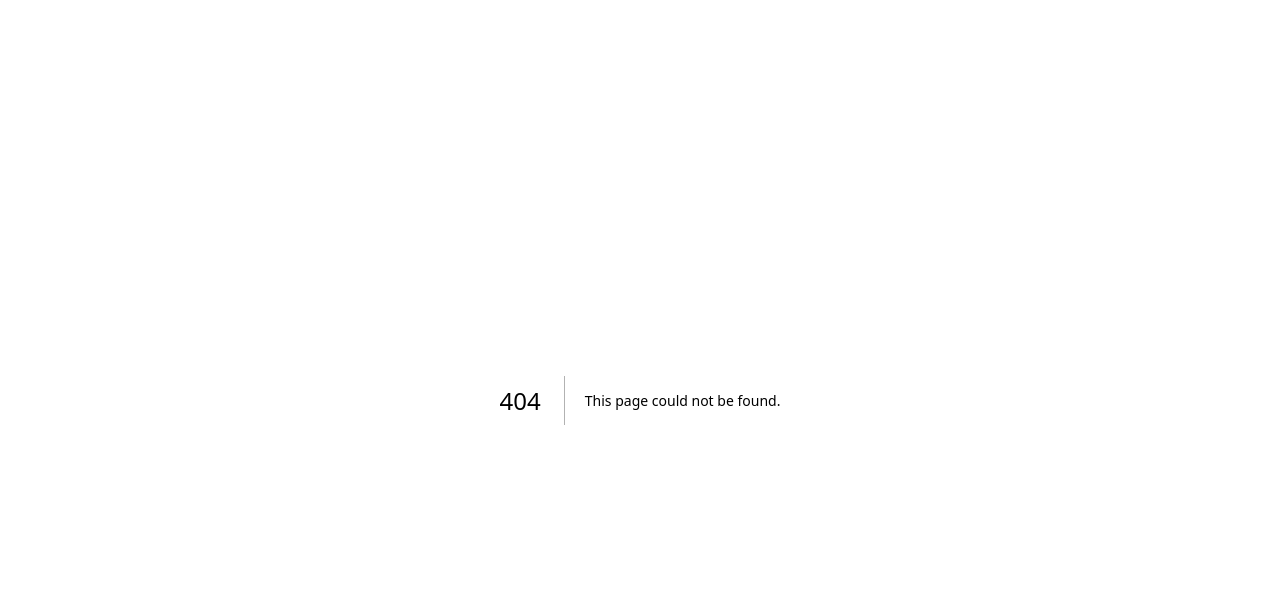
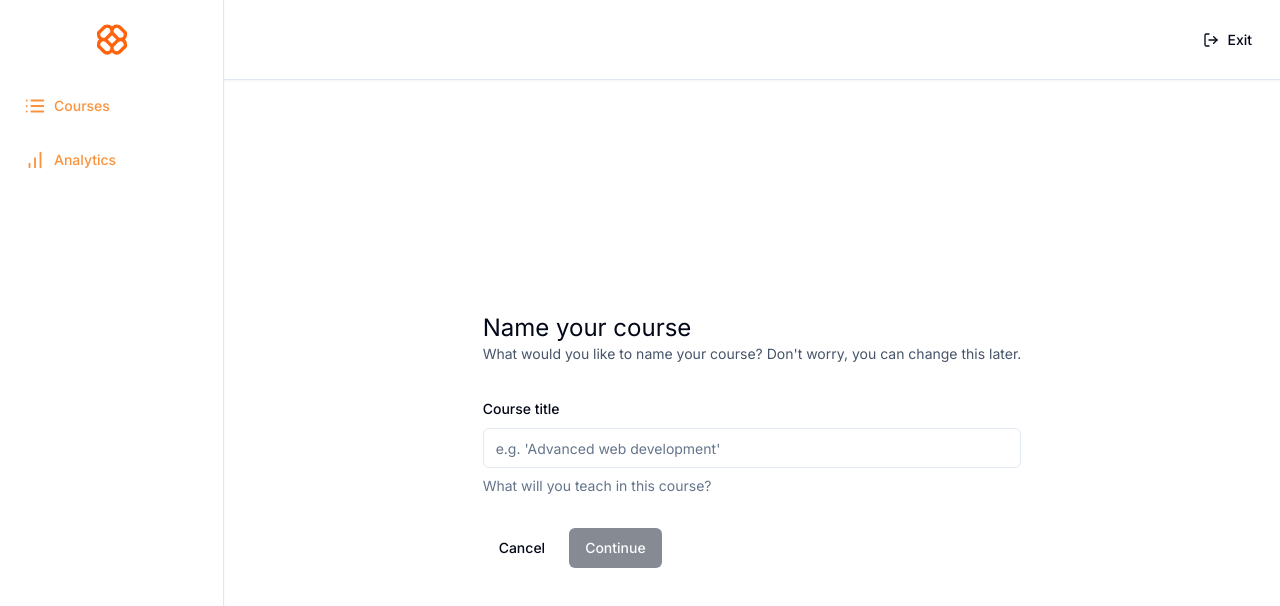
Before and after one commit to TasneemFand/LMS-Platform, a Next.js app: page /teacher/create in a window 1280 px wide. Before the commit this address had no page. Shown: the top 606 px of the page. Built offline with nearby package versions, Linux system fonts and the light colour scheme.

Commit message:
create course page and api

```diff
--- /dev/null
+++ b/app/(dashboard)/(routes)/teacher/create/page.tsx
@@ -0,0 +1,109 @@
+"use client";
+
+import * as z from "zod";
+import axios from "axios";
+import { zodResolver } from "@hookform/resolvers/zod";
+import { useForm } from "react-hook-form";
+import { useRouter } from "next/navigation";
+import Link from "next/link";
+import toast from "react-hot-toast";
+
+import {
+  Form,
+  FormControl,
+  FormDescription,
+  FormField,
+  FormLabel,
+  FormMessage,
+  FormItem,
+} from "@/components/ui/form";
+import { Button } from "@/components/ui/button";
+import { Input } from "@/components/ui/input";
+
+const formSchema = z.object({
+  title: z.string().min(1, {
+    message: "Title is required",
+  }),
+});
+
+const CreatePage = () => {
+  const router = useRouter();
+  const form = useForm<z.infer<typeof formSchema>>({
+    resolver: zodResolver(formSchema),
+    defaultValues: {
+      title: ""
+    },
+  });
+
+  const { isSubmitting, isValid } = form.formState;
+
+  const onSubmit = async (values: z.infer<typeof formSchema>) => {
+    try {
+      const response = await axios.post("/api/courses", values);
+      router.push(`/teacher/courses/${response.data.id}`);
+      toast.success("Course created");
+    } catch {
+      toast.error("Something went wrong");
+    }
+  }
+
+  return (
+    <div className="max-w-5xl mx-auto flex md:items-center md:justify-center h-full p-6">
+      <div>
+        <h1 className="text-2xl">
+          Name your course
+        </h1>
+        <p className="text-sm text-slate-600">
+          What would you like to name your course? Don&apos;t worry, you can change this later.
+        </p>
+        <Form {...form}>
+          <form
+            onSubmit={form.handleSubmit(onSubmit)}
+            className="space-y-8 mt-8"
+          >
+            <FormField
+              control={form.control}
+              name="title"
+              render={({ field }) => (
+                <FormItem>
+                  <FormLabel>
+                    Course title
+                  </FormLabel>
+                  <FormControl>
+                    <Input
+                      disabled={isSubmitting}
+                      placeholder="e.g. 'Advanced web development'"
+                      {...field}
+                    />
+                  </FormControl>
+                  <FormDescription>
+                    What will you teach in this course?
+                  </FormDescription>
+                  <FormMessage />
+                </FormItem>
+              )}
+            />
+            <div className="flex items-center gap-x-2">
+              <Link href="/">
+                <Button
+                  type="button"
+                  variant="ghost"
+                >
+                  Cancel
+                </Button>
+              </Link>
+              <Button
+                type="submit"
+                disabled={!isValid || isSubmitting}
+              >
+                Continue
+              </Button>
+            </div>
+          </form>
+        </Form>
+      </div>
+    </div>
+   );
+}
+
+export default CreatePage;
--- /dev/null
+++ b/app/api/courses/route.ts
@@ -0,0 +1,27 @@
+import { auth } from "@clerk/nextjs";
+import { NextResponse } from "next/server";
+
+import { db } from "@/lib/db";
+
+export async function POST(req: Request) {
+  try {
+    const { userId } = auth();
+    const { title } = await req.json();
+
+    if (!userId) {
+      return new NextResponse("Unauthorized", { status: 401 });
+    }
+
+    const course = await db.course.create({
+      data: {
+        userId,
+        title,
+      },
+    });
+
+    return NextResponse.json(course);
+  } catch (error) {
+    console.log("[COURSES]", error);
+    return new NextResponse("Internal Error", { status: 500 });
+  }
+}
--- a/app/layout.tsx
+++ b/app/layout.tsx
@@ -2,6 +2,7 @@
 import { Inter } from "next/font/google";
 import "./globals.css";
 import { ClerkProvider } from "@clerk/nextjs";
+import { ToastProvider } from "@/components/providers/toaster-provider";
 
 const inter = Inter({ subsets: ["latin"] });
 
@@ -18,7 +19,10 @@
   return (
     <ClerkProvider>
       <html lang="en">
-        <body className={inter.className}>{children}</body>
+        <body className={inter.className}>
+          <ToastProvider />
+          {children}
+        </body>
       </html>
     </ClerkProvider>
   );
--- /dev/null
+++ b/components/providers/toaster-provider.tsx
@@ -0,0 +1,7 @@
+"use client";
+
+import { Toaster } from "react-hot-toast";
+
+export const ToastProvider = () => {
+  return <Toaster />
+};
--- /dev/null
+++ b/components/ui/form.tsx
@@ -0,0 +1,176 @@
+import * as React from "react"
+import * as LabelPrimitive from "@radix-ui/react-label"
+import { Slot } from "@radix-ui/react-slot"
+import {
+  Controller,
+  ControllerProps,
+  FieldPath,
+  FieldValues,
+  FormProvider,
+  useFormContext,
+} from "react-hook-form"
+
+import { cn } from "@/lib/utils"
+import { Label } from "@/components/ui/label"
+
+const Form = FormProvider
+
+type FormFieldContextValue<
+  TFieldValues extends FieldValues = FieldValues,
+  TName extends FieldPath<TFieldValues> = FieldPath<TFieldValues>
+> = {
+  name: TName
+}
+
+const FormFieldContext = React.createContext<FormFieldContextValue>(
+  {} as FormFieldContextValue
+)
+
+const FormField = <
+  TFieldValues extends FieldValues = FieldValues,
+  TName extends FieldPath<TFieldValues> = FieldPath<TFieldValues>
+>({
+  ...props
+}: ControllerProps<TFieldValues, TName>) => {
+  return (
+    <FormFieldContext.Provider value={{ name: props.name }}>
+      <Controller {...props} />
+    </FormFieldContext.Provider>
+  )
+}
+
+const useFormField = () => {
+  const fieldContext = React.useContext(FormFieldContext)
+  const itemContext = React.useContext(FormItemContext)
+  const { getFieldState, formState } = useFormContext()
+
+  const fieldState = getFieldState(fieldContext.name, formState)
+
+  if (!fieldContext) {
+    throw new Error("useFormField should be used within <FormField>")
+  }
+
+  const { id } = itemContext
+
+  return {
+    id,
+    name: fieldContext.name,
+    formItemId: `${id}-form-item`,
+    formDescriptionId: `${id}-form-item-description`,
+    formMessageId: `${id}-form-item-message`,
+    ...fieldState,
+  }
+}
+
+type FormItemContextValue = {
+  id: string
+}
+
+const FormItemContext = React.createContext<FormItemContextValue>(
+  {} as FormItemContextValue
+)
+
+const FormItem = React.forwardRef<
+  HTMLDivElement,
+  React.HTMLAttributes<HTMLDivElement>
+>(({ className, ...props }, ref) => {
+  const id = React.useId()
+
+  return (
+    <FormItemContext.Provider value={{ id }}>
+      <div ref={ref} className={cn("space-y-2", className)} {...props} />
+    </FormItemContext.Provider>
+  )
+})
+FormItem.displayName = "FormItem"
+
+const FormLabel = React.forwardRef<
+  React.ElementRef<typeof LabelPrimitive.Root>,
+  React.ComponentPropsWithoutRef<typeof LabelPrimitive.Root>
+>(({ className, ...props }, ref) => {
+  const { error, formItemId } = useFormField()
+
+  return (
+    <Label
+      ref={ref}
+      className={cn(error && "text-destructive", className)}
+      htmlFor={formItemId}
+      {...props}
+    />
+  )
+})
+FormLabel.displayName = "FormLabel"
+
+const FormControl = React.forwardRef<
+  React.ElementRef<typeof Slot>,
+  React.ComponentPropsWithoutRef<typeof Slot>
+>(({ ...props }, ref) => {
+  const { error, formItemId, formDescriptionId, formMessageId } = useFormField()
+
+  return (
+    <Slot
+      ref={ref}
+      id={formItemId}
+      aria-describedby={
+        !error
+          ? `${formDescriptionId}`
+          : `${formDescriptionId} ${formMessageId}`
+      }
+      aria-invalid={!!error}
+      {...props}
+    />
+  )
+})
+FormControl.displayName = "FormControl"
+
+const FormDescription = React.forwardRef<
+  HTMLParagraphElement,
+  React.HTMLAttributes<HTMLParagraphElement>
+>(({ className, ...props }, ref) => {
+  const { formDescriptionId } = useFormField()
+
+  return (
+    <p
+      ref={ref}
+      id={formDescriptionId}
+      className={cn("text-sm text-muted-foreground", className)}
+      {...props}
+    />
+  )
+})
+FormDescription.displayName = "FormDescription"
+
+const FormMessage = React.forwardRef<
+  HTMLParagraphElement,
+  React.HTMLAttributes<HTMLParagraphElement>
+>(({ className, children, ...props }, ref) => {
+  const { error, formMessageId } = useFormField()
+  const body = error ? String(error?.message) : children
+
+  if (!body) {
+    return null
+  }
+
+  return (
+    <p
+      ref={ref}
+      id={formMessageId}
+      className={cn("text-sm font-medium text-destructive", className)}
+      {...props}
+    >
+      {body}
+    </p>
+  )
+})
+FormMessage.displayName = "FormMessage"
+
+export {
+  useFormField,
+  Form,
+  FormItem,
+  FormLabel,
+  FormControl,
+  FormDescription,
+  FormMessage,
+  FormField,
+}
--- /dev/null
+++ b/components/ui/input.tsx
@@ -0,0 +1,25 @@
+import * as React from "react"
+
+import { cn } from "@/lib/utils"
+
+export interface InputProps
+  extends React.InputHTMLAttributes<HTMLInputElement> {}
+
+const Input = React.forwardRef<HTMLInputElement, InputProps>(
+  ({ className, type, ...props }, ref) => {
+    return (
+      <input
+        type={type}
+        className={cn(
+          "flex h-10 w-full rounded-md border border-input bg-background px-3 py-2 text-sm ring-offset-background file:border-0 file:bg-transparent file:text-sm file:font-medium placeholder:text-muted-foreground focus-visible:outline-none focus-visible:ring-2 focus-visible:ring-ring focus-visible:ring-offset-2 disabled:cursor-not-allowed disabled:opacity-50",
+          className
+        )}
+        ref={ref}
+        {...props}
+      />
+    )
+  }
+)
+Input.displayName = "Input"
+
+export { Input }
--- /dev/null
+++ b/components/ui/label.tsx
@@ -0,0 +1,26 @@
+"use client"
+
+import * as React from "react"
+import * as LabelPrimitive from "@radix-ui/react-label"
+import { cva, type VariantProps } from "class-variance-authority"
+
+import { cn } from "@/lib/utils"
+
+const labelVariants = cva(
+  "text-sm font-medium leading-none peer-disabled:cursor-not-allowed peer-disabled:opacity-70"
+)
+
+const Label = React.forwardRef<
+  React.ElementRef<typeof LabelPrimitive.Root>,
+  React.ComponentPropsWithoutRef<typeof LabelPrimitive.Root> &
+    VariantProps<typeof labelVariants>
+>(({ className, ...props }, ref) => (
+  <LabelPrimitive.Root
+    ref={ref}
+    className={cn(labelVariants(), className)}
+    {...props}
+  />
+))
+Label.displayName = LabelPrimitive.Root.displayName
+
+export { Label }
```
